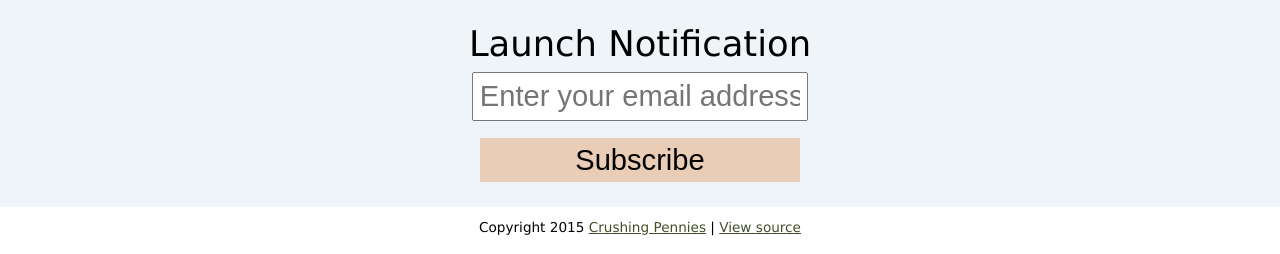
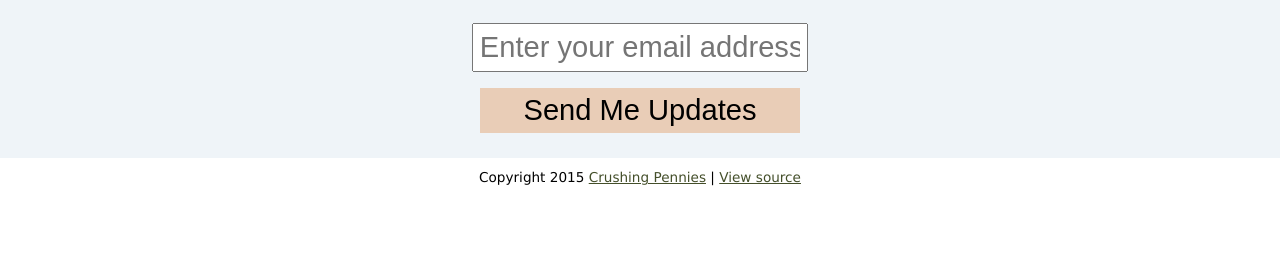
Before and after one commit to danielnaab/soilio-landing, a website: page src/index.html in a window 1280 px wide. Shown: the part 546-800 px from the top of the page. Drawn offline with nearby package versions, Linux system fonts and the light colour scheme; files that its build step writes are made by us from their sources.

Commit message:
Change email form text.

```diff
--- a/src/index.html
+++ b/src/index.html
@@ -25,7 +25,6 @@
         </div>
         <div class="signup-form">
             <form action="//crushingpennies.us12.list-manage.com/subscribe/post?u=1ad2313c80a66d742a9a602c0&amp;id=ca39584e05" method="post" id="mc-embedded-subscribe-form" name="mc-embedded-subscribe-form" class="validate" target="_blank" novalidate>
-                <h2>Launch Notification</h2>
                 <div>
                     <input type="email" value="" name="EMAIL" class="required email" id="mce-EMAIL" placeholder="Enter your email address">
                 </div>
@@ -37,7 +36,7 @@
                     <input type="text" name="b_1ad2313c80a66d742a9a602c0_ca39584e05" tabindex="-1" value="">
                 </div>
                 <div>
-                    <input type="submit" value="Subscribe" name="subscribe" id="mc-embedded-subscribe" class="button">
+                    <input type="submit" value="Send Me Updates" name="subscribe" id="mc-embedded-subscribe" class="button">
                 </div>
             </form>
         </div>
--- a/src/styles/styles.scss
+++ b/src/styles/styles.scss
@@ -65,9 +65,6 @@ a {
         & > * {
             padding: .2em;
         }
-        h2 {
-            font-size: 1.7em;
-        }
         input {
             font-size: 1.4em;
             width: 11em;
```
